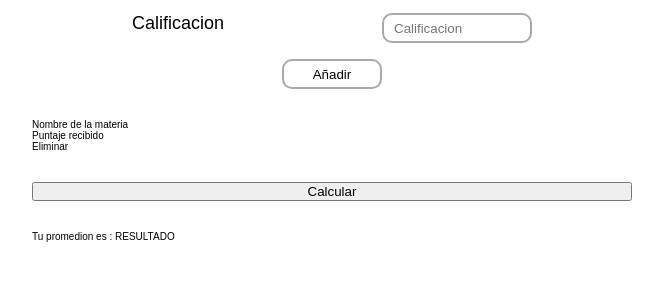
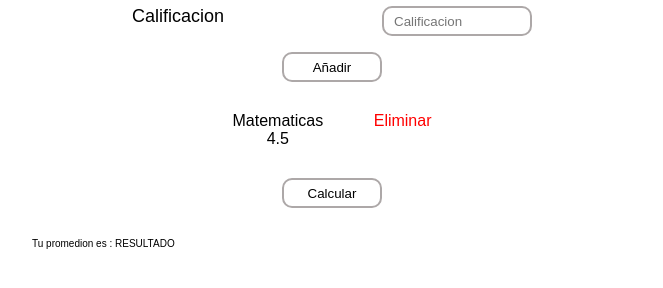
Before and after one commit to veraBytte/calculadora, a plain HTML site: page index.html in a window 1280 px wide. Shown: the part 328-616 px from the top of the page, without its empty margins (308-971 px from the left). Drawn offline with Linux system fonts and the light colour scheme; a web font is replaced by a local one.

Commit message:
Termine HTML

```diff
--- a/index.html
+++ b/index.html
@@ -26,14 +26,15 @@
             <button class="boton">Añadir</button>
         </div>
 
-        <div class="">
-            <div>
-                <p>Nombre de la materia</p>
-                <p>Puntaje recibido</p>
+        <div class="contenedor-informacion-notas">
+
+            <div class="informacion-notas">
+                <p>Matematicas</p>
+                <p>4.5</p>
             </div>
-            <span>Eliminar</span>
+            <span class="opcion-eliminar">Eliminar</span>
         </div>
-        <button>Calcular</button>
+        <button class="boton">Calcular</button>
         <p>Tu promedion es : <span>RESULTADO</span> </p>
     </section>
 </body>
--- a/style.css
+++ b/style.css
@@ -69,3 +69,21 @@ label{
     border: 2px solid #ada8a8;
     outline: none;
 }
+
+.contenedor-informacion-notas{
+    margin: 0 auto;
+    display: inline-flex;
+    width: 300px;
+    justify-content: space-evenly;
+    font-size: 1.6rem;
+    vertical-align: center;
+}
+
+.opcion-eliminar{
+    color: red;
+}
+
+.informacion-notas{
+    text-align: center;
+    align-self: center;
+}
```
